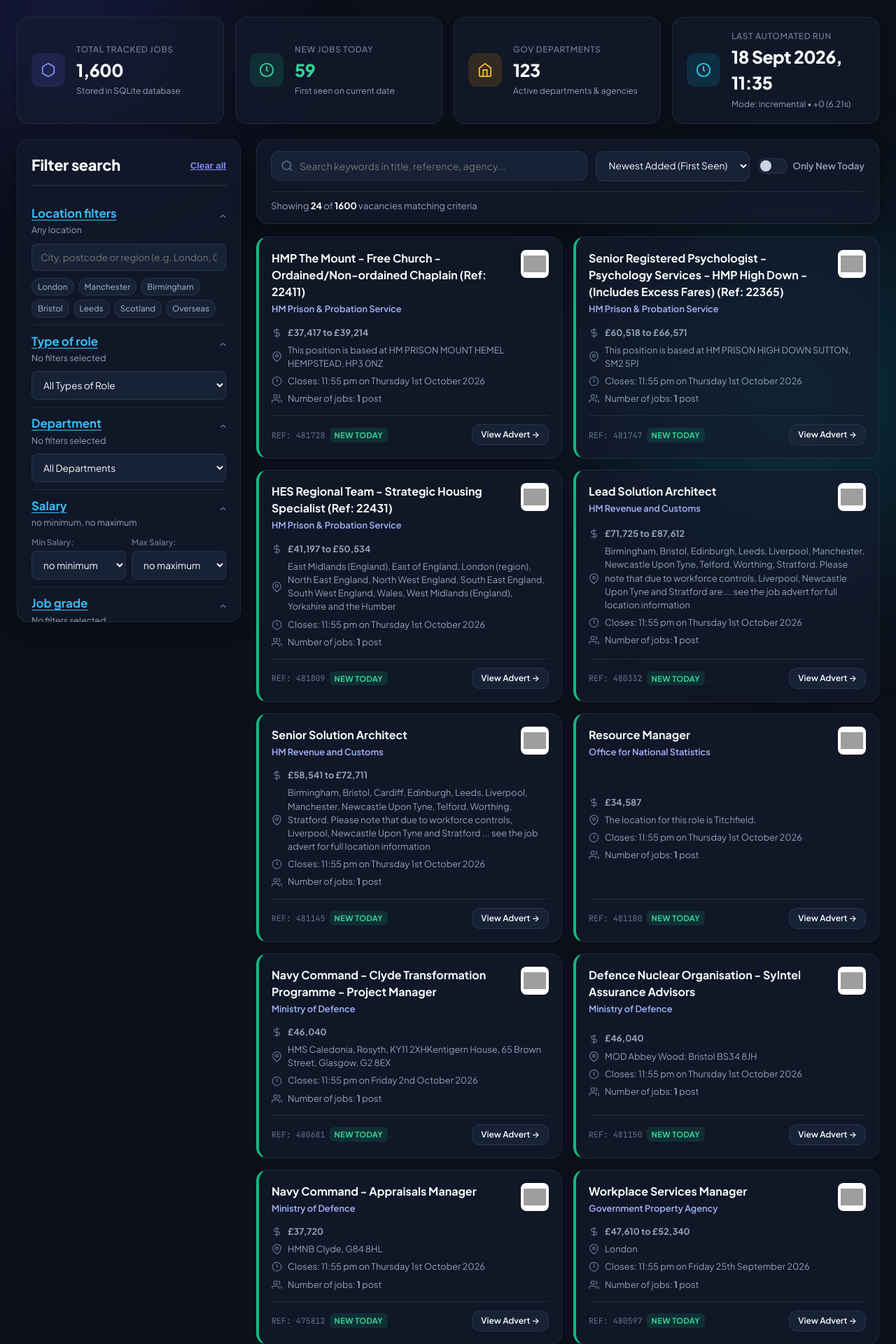
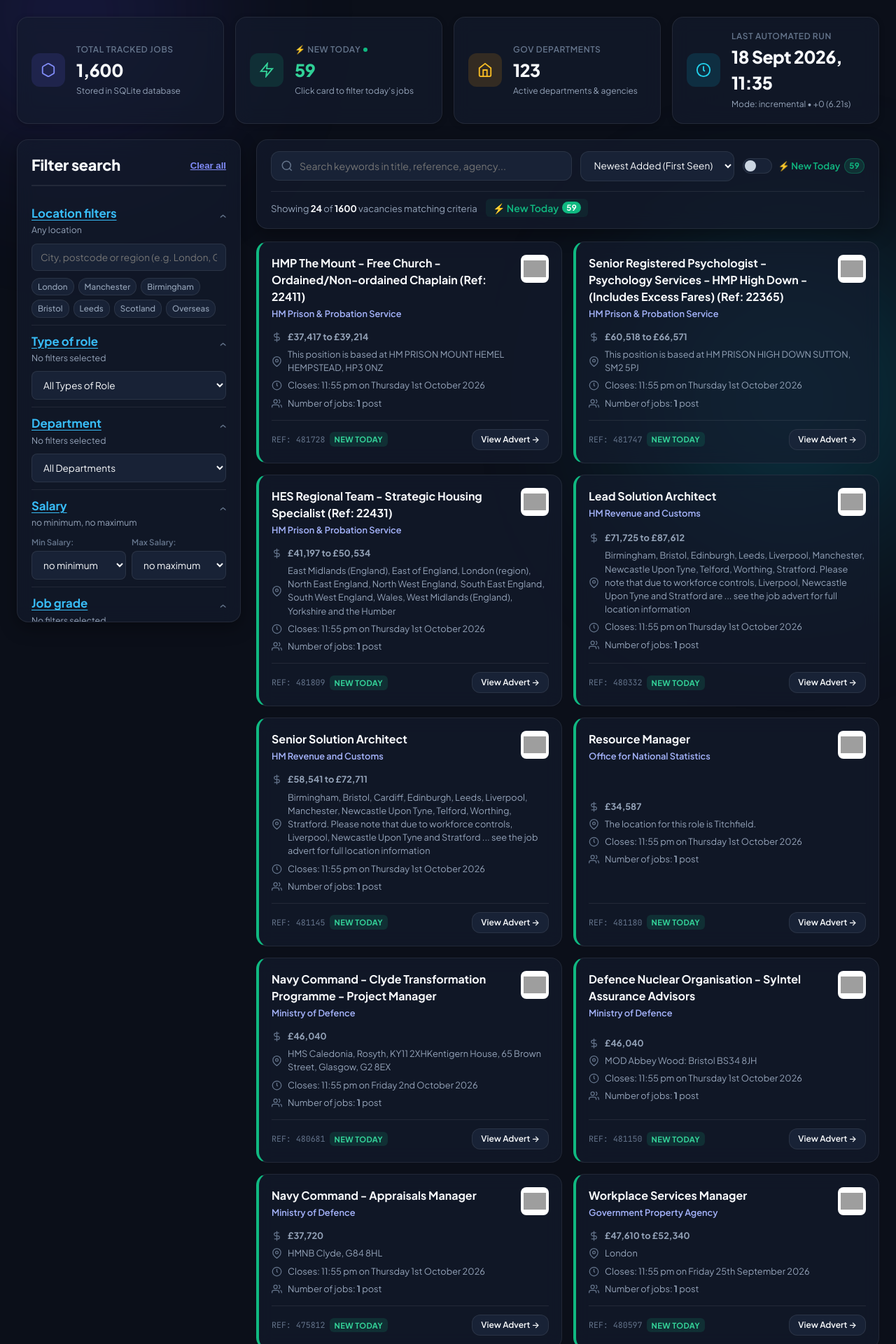
Before and after one commit to Deekshith666/civil-service-jobs-scraper, a FastAPI app: page / in a window 1280 px wide. Shown: the part 82-2002 px from the top of the page at 70% size. Run offline with FastAPI, Linux system fonts and the light colour scheme; data comes from the database, SQL or seed files in the repository; some libraries are stand-ins or nearby versions; grey boxes are pictures that could not be loaded.

Commit message:
feat: add New Today quick button, clickable New Today stat card, and live badge counter

```diff
--- a/static/js/app.js
+++ b/static/js/app.js
@@ -41,6 +41,12 @@ const elements = {
     clearSearchBtn: document.getElementById('clearSearchBtn'),
     sortOrderSelect: document.getElementById('sortOrderSelect'),
     onlyNewTodayCheckbox: document.getElementById('onlyNewTodayCheckbox'),
+    newTodayToggleLabel: document.getElementById('newTodayToggleLabel'),
+    newTodayToggleBadge: document.getElementById('newTodayToggleBadge'),
+    quickNewTodayBtn: document.getElementById('quickNewTodayBtn'),
+    quickTodayPill: document.getElementById('quickTodayPill'),
+    cardNewToday: document.getElementById('cardNewToday'),
+    statNewTodaySub: document.getElementById('statNewTodaySub'),
 
     // Sidebar Filter Accordions
     filterLocationInput: document.getElementById('filterLocationInput'),
@@ -231,8 +237,11 @@ async function fetchStats() {
         const res = await fetch('/api/stats');
         const data = await res.json();
 
+        const countToday = (data.new_jobs_today || 0).toLocaleString();
         elements.statTotalJobs.textContent = (data.total_jobs || 0).toLocaleString();
-        elements.statNewToday.textContent = (data.new_jobs_today || 0).toLocaleString();
+        elements.statNewToday.textContent = countToday;
+        if (elements.newTodayToggleBadge) elements.newTodayToggleBadge.textContent = countToday;
+        if (elements.quickTodayPill) elements.quickTodayPill.textContent = countToday;
         elements.statDepartments.textContent = (data.departments_count || 0).toLocaleString();
 
         if (data.last_run) {
@@ -623,10 +632,47 @@ function resetAllFilters() {
     elements.filterContractSelect.value = '';
     if (elements.filterNumJobsSelect) elements.filterNumJobsSelect.value = '';
     elements.onlyNewTodayCheckbox.checked = false;
+    updateNewTodayVisuals(false);
 
     document.querySelectorAll('.chip-sm').forEach(c => c.classList.remove('active'));
 
     fetchJobs();
+}
+
+function toggleNewTodayFilter(forceState = null) {
+    const newState = forceState !== null ? forceState : !state.onlyNewToday;
+    state.onlyNewToday = newState;
+    if (elements.onlyNewTodayCheckbox) {
+        elements.onlyNewTodayCheckbox.checked = newState;
+    }
+    updateNewTodayVisuals(newState);
+    state.page = 1;
+    fetchJobs();
+}
+
+function updateNewTodayVisuals(isActive) {
+    if (elements.cardNewToday) {
+        if (isActive) {
+            elements.cardNewToday.style.borderColor = '#10b981';
+            elements.cardNewToday.style.boxShadow = '0 0 16px rgba(16, 185, 129, 0.35)';
+            if (elements.statNewTodaySub) elements.statNewTodaySub.textContent = 'Active filter • Click to show all';
+        } else {
+            elements.cardNewToday.style.borderColor = '';
+            elements.cardNewToday.style.boxShadow = '';
+            if (elements.statNewTodaySub) elements.statNewTodaySub.textContent = 'Click card to filter today\'s jobs';
+        }
+    }
+    if (elements.quickNewTodayBtn) {
+        if (isActive) {
+            elements.quickNewTodayBtn.style.background = '#10b981';
+            elements.quickNewTodayBtn.style.color = '#ffffff';
+            elements.quickNewTodayBtn.style.borderColor = '#10b981';
+        } else {
+            elements.quickNewTodayBtn.style.background = 'rgba(16, 185, 129, 0.08)';
+            elements.quickNewTodayBtn.style.color = '#10b981';
+            elements.quickNewTodayBtn.style.borderColor = 'rgba(16, 185, 129, 0.4)';
+        }
+    }
 }
 
 // Scraper Trigger & Polling
@@ -861,12 +907,31 @@ function setupEventListeners() {
         fetchJobs();
     });
 
-    // Only New Today toggle
+    // Only New Today toggle & quick filters
     elements.onlyNewTodayCheckbox.addEventListener('change', (e) => {
         state.onlyNewToday = e.target.checked;
+        updateNewTodayVisuals(state.onlyNewToday);
         state.page = 1;
         fetchJobs();
     });
+
+    if (elements.cardNewToday) {
+        elements.cardNewToday.addEventListener('click', () => {
+            toggleNewTodayFilter();
+        });
+    }
+
+    if (elements.quickNewTodayBtn) {
+        elements.quickNewTodayBtn.addEventListener('click', () => {
+            toggleNewTodayFilter();
+        });
+    }
+
+    if (elements.newTodayToggleLabel) {
+        elements.newTodayToggleLabel.addEventListener('click', () => {
+            toggleNewTodayFilter();
+        });
+    }
 
     // Pagination buttons
     elements.prevPageBtn.addEventListener('click', () => {
--- a/templates/index.html
+++ b/templates/index.html
@@ -106,19 +106,22 @@
                 </div>
             </div>
 
-            <div class="metric-card" id="cardNewToday">
+            <div class="metric-card clickable-metric-card" id="cardNewToday" style="cursor: pointer; transition: all 0.2s ease;" title="Click to filter to today's new jobs">
                 <div class="metric-icon-wrap icon-success">
                     <svg width="22" height="22" viewBox="0 0 24 24" fill="none" stroke="currentColor" stroke-width="2">
-                        <circle cx="12" cy="12" r="10"></circle>
-                        <polyline points="12 6 12 12 14 14"></polyline>
+                        <polygon points="13 2 3 14 12 14 11 22 21 10 12 10 13 2"></polygon>
                     </svg>
                 </div>
                 <div class="metric-info">
-                    <span class="metric-label">New Jobs Today</span>
+                    <span class="metric-label" style="display: flex; align-items: center; gap: 4px;">
+                        <span>⚡ New Today</span>
+                        <span class="pulse-dot" style="display: inline-block; width: 6px; height: 6px; border-radius: 50%; background: #10b981;"></span>
+                    </span>
                     <h2 class="metric-value text-gradient-success" id="statNewToday">--</h2>
-                    <span class="metric-sub">First seen on current date</span>
+                    <span class="metric-sub" id="statNewTodaySub">Click card to filter today's jobs</span>
                 </div>
             </div>
+
 
             <div class="metric-card" id="cardDepartments">
                 <div class="metric-icon-wrap icon-warning">
@@ -386,18 +389,25 @@
                             </select>
                         </div>
 
-                        <div class="toggle-control-group">
+                        <div class="toggle-control-group" title="Toggle today's new vacancies filter">
                             <label class="toggle-switch">
                                 <input type="checkbox" id="onlyNewTodayCheckbox">
                                 <span class="toggle-slider"></span>
                             </label>
-                            <span class="toggle-label">Only New Today</span>
+                            <span class="toggle-label" id="newTodayToggleLabel" style="cursor: pointer; display: inline-flex; align-items: center; gap: 6px; font-weight: 600; color: #10b981;">
+                                <span>⚡ New Today</span>
+                                <span class="badge" id="newTodayToggleBadge" style="background: rgba(16, 185, 129, 0.15); color: #10b981; border: 1px solid rgba(16, 185, 129, 0.3); font-size: 0.72rem; padding: 1px 6px; border-radius: 9999px;">0</span>
+                            </span>
                         </div>
                     </div>
 
                     <div class="filter-summary-row">
                         <div class="results-count-text">
                             Showing <strong id="visibleJobsCount">0</strong> of <strong id="totalJobsCount">0</strong> vacancies matching criteria
+                            <button id="quickNewTodayBtn" class="btn btn-sm btn-outline quick-today-btn" title="Quick filter: View vacancies posted today" style="display: inline-flex; align-items: center; gap: 5px; margin-left: 10px; border-color: rgba(16, 185, 129, 0.4); color: #10b981; background: rgba(16, 185, 129, 0.08); font-weight: 600; padding: 4px 10px; border-radius: 6px; cursor: pointer; transition: all 0.2s ease;">
+                                <span>⚡ New Today</span>
+                                <span class="badge" id="quickTodayPill" style="background: #10b981; color: #ffffff; padding: 1px 6px; border-radius: 10px; font-size: 0.72rem; font-weight: 700;">0</span>
+                            </button>
                             <button id="matchProfileBtn" class="btn btn-sm btn-outline match-profile-btn hidden" title="Filter vacancies according to your saved profile preferences">
                                 <svg width="14" height="14" viewBox="0 0 24 24" fill="none" stroke="currentColor" stroke-width="2">
                                     <path d="M12 2l3.09 6.26L22 9.27l-5 4.87 1.18 6.88L12 17.77l-6.18 3.25L7 14.14 2 9.27l6.91-1.01L12 2z"></path>
@@ -407,6 +417,7 @@
                         </div>
                         <div class="quick-tags" id="quickTags"></div>
                     </div>
+
                 </div>
 
                 <!-- Jobs Listing Grid -->
```
